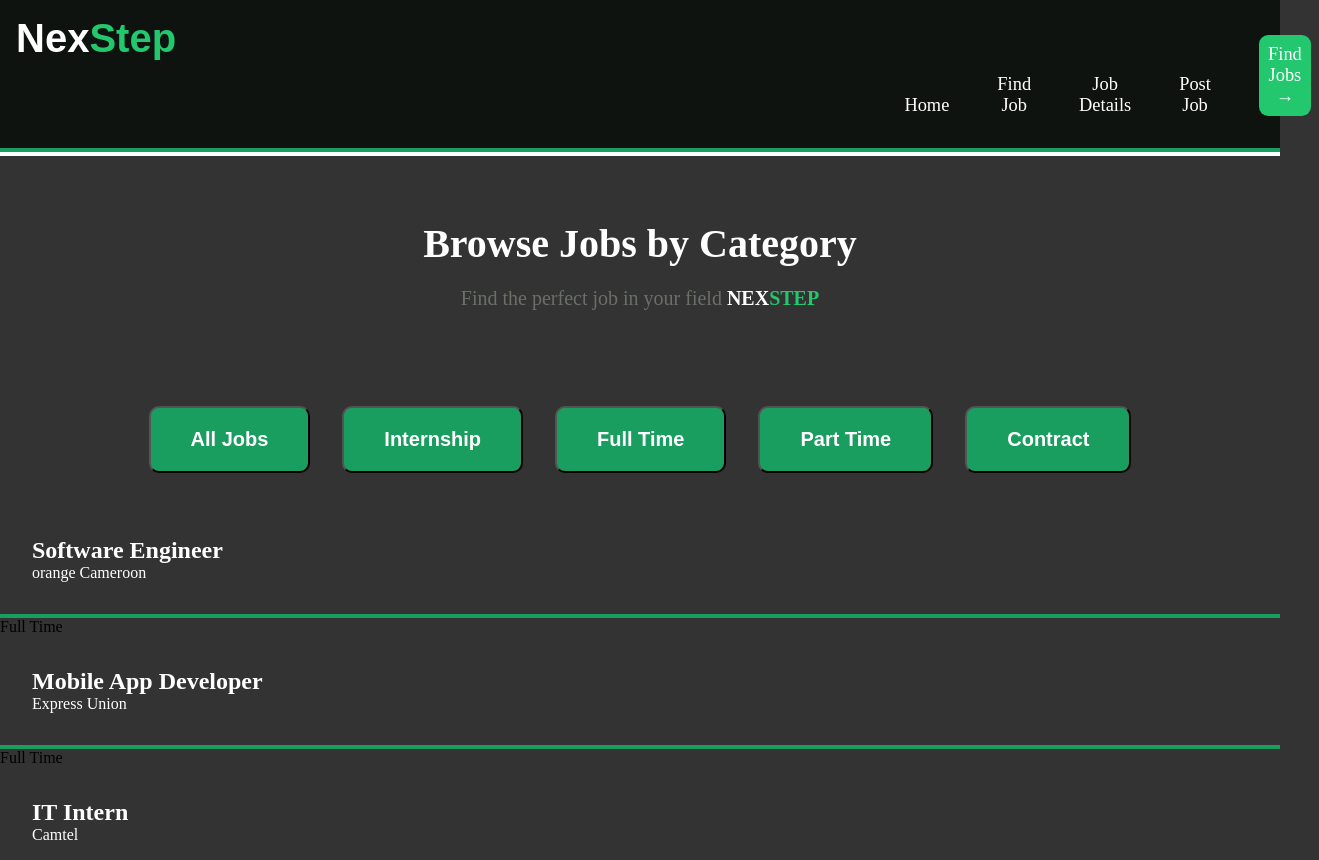
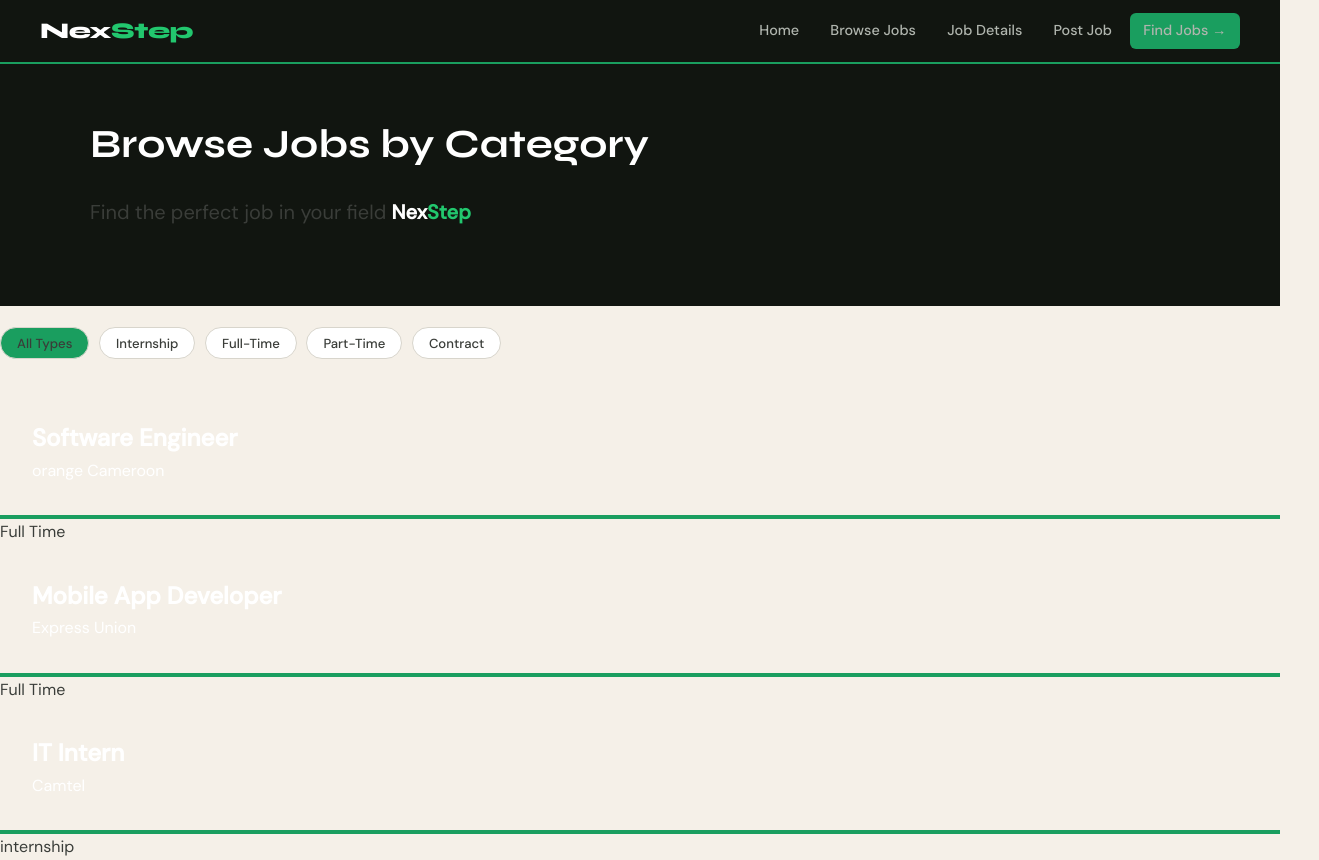
Before and after one commit to Ashusamuel/NexStep_localjob_site, a plain HTML site: page job.html in a window 1280 px wide. Shown: the top 860 px of the page, 1319 px wide, since content can reach past the window. Drawn offline with Linux system fonts and the light colour scheme.

Commit message:
I added the footer and made some changes on the css and in the html

```diff
--- /dev/null
+++ b/css/job.css
@@ -0,0 +1,223 @@
+@import url('https://fonts.googleapis.com/css2?family=Syne:wght@400;600;700;800&family=DM+Sans:ital,wght@0,300;0,400;0,500;1,300&display=swap');
+:root {
+  --green: #1a9e5f;
+  --green-light: #22c76e;
+  --green-dark: #0f6b3f;
+  --cream: #f5f0e8;
+  --dark: #111510;
+  --white: #ffffff;
+  --text: #3a3d39;;
+  --border: #d8d5cc;
+}
+
+* {
+    margin: 0;
+    padding: 0;
+    box-sizing: border-box;
+}
+html {
+     scroll-behavior: smooth;
+    }
+
+body {
+  font-family: 'DM Sans', sans-serif;
+  background: var(--cream);
+  color: var(--text);
+  min-height: 100vh;
+  line-height: 1.6;
+}
+
+/* ── NAV ── */
+nav {
+  position: sticky;
+  top: 0; z-index: 100;
+  background: var(--dark);
+  display: flex;
+  align-items: center;
+  justify-content: space-between;
+  padding: 0 2.5rem;
+  height: 64px;
+  border-bottom: 2px solid var(--green);
+}
+
+.logo-nav {
+  font-family: 'Syne', sans-serif;
+  font-weight: 800;
+  font-size: 1.4rem;
+  color: var(--white);
+  text-decoration: none;
+  letter-spacing: -0.02em;
+}
+
+.logo-nav span {
+   color: var(--green-light);
+  }
+
+.nav-links {
+   display: flex; align-items: center; gap: 0.25rem;
+  }
+
+.nav-links a {
+  color: #b0b5ae; text-decoration: none;
+  font-size: 0.9rem; font-weight: 500;
+  padding: 0.4rem 0.85rem; border-radius: 6px;
+  transition: all 0.2s;
+}
+
+.nav-links a:hover, .nav-links a.active {
+  background: rgba(34,199,110,0.12);
+  color: var(--green-light);
+}
+
+.nav-cta {
+  background: var(--green);
+  color: var(--white) ;
+  padding: 0.45rem 1.1rem ;
+  border-radius: 8px ;
+}
+.nav-cta:hover {
+    background: var(--green-light) ;
+}
+
+.hamburger {
+    display: none;
+    flex-direction: column;
+     gap: 5px;
+     cursor: pointer;
+    }
+.hamburger span {
+    width: 24px;
+    height: 2px; background: var(--white);
+    border-radius: 2px;
+    transition: 0.3s;
+}
+
+ /* End of Navigation styling */
+ /* Hero Section */
+    .hero {
+        background: var(--dark);
+        padding: 3rem 2.5rem ;
+    }
+
+    .hero-inner{
+        max-width: 1100px;
+        margin: 0 auto;
+    }
+
+    .hero .texts-1{
+        font-family: 'Syne', sans-serif;
+        color: var(--white);
+        font-size: 2.5em;
+        font-weight: bold;
+        margin-bottom: 0.5em;
+    }
+    .hero p{
+        font-size: 1.25em;
+        color: var(--text);
+        margin-bottom: 1.5em;
+        max-width: 560px;
+    }
+    .hero p .span-1{
+        color: var(--white);
+        font-weight: bold;
+    }
+    .hero p .span-2{
+        color: var(--green-light);
+        font-weight: bold;
+    }
+ /* End of Hero Section */
+    /* Job Ldirectory */
+       .tabs{
+            display: flex;
+            gap: 0.6rem;
+            flex-wrap: wrap;
+            margin-bottom: 1.75rem;
+            margin-top: 1.34rem;
+        }
+        .tabs .tab{
+            padding: 0.4rem 1rem;
+            border-radius: 100px;
+            border: 1.5px solid var(--border);
+            background: var(--white);
+            font-family: 'DM Sans', sans-serif; font-size: 0.82rem;
+            font-weight: 500;
+            color: var(--text);
+            cursor: pointer;
+            transition: all 0.2s;
+        }
+        .tabs .tab:hover, .tabs .tab.active{
+            background-color: var(--green);
+            transition: 0.3s ease-in-out; /* give a delay to the hover effect */
+        }
+    /* End of Job Ldirectory */
+    /* Job listings pages */
+        .job-left{
+            background-color: var(--cream);
+            color: var(--white);
+            width: 100%;
+            display: flex;
+            justify-content: space-between;
+            padding: 2em;
+            border-bottom: 0.25em solid var(--green);
+        }
+
+/* footer section  */
+footer {
+    background: var(--dark);
+    color: #8a8f87;
+    padding: 3rem 2.5rem 1.5rem;
+}
+
+.footer-inner {
+    max-width: 1100px;
+    margin: 0 auto;
+ }
+
+.footer-top {
+  display: grid;
+  grid-template-columns: 2fr 1fr 1fr;
+  gap: 3rem;
+  padding-bottom: 2.5rem;
+  border-bottom: 3px solid rgba(255,255,255,0.08);
+  margin-bottom: 1.5rem;
+}
+
+.footer-logo {
+  font-family: 'Syne', sans-serif;
+  font-weight: 800;
+  font-size: 1.3rem;
+  color: var(--white);
+  margin-bottom: 0.75rem;
+  display: block;
+  text-decoration: none;
+}
+.footer-logo span {
+  color: var(--green-light);
+}
+
+.footer-descrip {
+  font-size: 0.88rem;
+  line-height: 1.6;
+  max-width: 280px;
+}
+
+.footer-col a {
+  display: block;
+  color: #8a8f87;
+  text-decoration: none;
+  font-size: 0.85rem;
+  margin-bottom: 0.55rem;
+  transition: color 0.2s;
+}
+.footer-col a:hover {
+  color: var(--green-light);
+}
+
+.footer-bottom {
+  display: flex;
+  justify-content: space-between;
+  align-items: center;
+  font-size: 0.8rem;
+  flex-wrap: wrap;
+  gap: 0.5rem;
+}
--- a/job.css
+++ /dev/null
@@ -1,134 +0,0 @@
-* {
-    margin: 0;
-    padding: 0;
-    box-sizing: border-box;
-}
- body{
-    background-color: #333;
-    height: 100vh;
-    width: 100vw;
-}
- /* Navigation styling */
- .header_nav{
-    background-color: #0e130f;
-    display: flex;
-    justify-content: space-between;
-    padding: 1em;
-    border-bottom: 0.25em solid #1a9e5f;
-}
-.header_nav .navigation{
-    display: flex;
-    gap: 0.5em;;
-}
-.header_nav .navigation .logo{
-    font-size: 2.5em;
-    font-weight: bold;
-    font-family: 'Arial', sans-serif;
-}
-.header_nav .navigation .logo #logo_text{
-    color: #22c76e;
-    margin-right: 18em;
-}
-.header_nav .navigation a{
-    color: #ffffff;
-    text-decoration: none;
-    font-size: 1.15em;
-    gap: 0.5em;
-}
-/* .header_nav .navigation a:hover{
-    color: #22c76e;
-
-} */
-.header_nav .navigation a.active{ /* tells if link has been clicked */
-    color: #5922c7;
-}
-.header_nav .navigation .nav_links{
-    display: flex;
-    gap: 3em;
-    padding: 0.02em 0.02em;
-    text-align: center;
-    padding-bottom: 0.5em;
-    margin-bottom: 0.5em;
-}
-.header_nav .navigation .nav_links a:hover{
-    margin-top: 0.5em;
-    transition: 0.3s ease-in-out; /* give a delay to the hover effect */
-    height: 2.5em;
-    width: 5em;
-    text-align: center;
-    background-color: #22c76e;
-    color: #ffffff;
-    border-radius: 0.5em;
-}
-.header_nav .navigation .nav_links a{
-    display: flex;
-    align-items: flex-end; /* sets the link to the bottom of the nav bar */
-    gap: 0.5em;
-
-}
-.header_nav .navigation .nav_links a:last-child{
-    color: #ffffff;
-    background-color: #22c76e;
-    padding: 0.5em 0.5em;
-    border-radius: 0.5em;
-    margin-top: 1em;
-}
- /* End of Navigation styling */
- /* Hero Section */
-    .hero{
-        background-color: #333;
-        color: #ffffff;
-        text-align: center;
-        padding: 4em 2em;
-        border-top: 0.25em solid #ffffff;
-    }
-    .hero .texts-1{
-        font-size: 2.5em;
-        font-weight: bold;
-        margin-bottom: 0.5em;
-    }
-    .hero p{
-        font-size: 1.25em;
-        color: #6a7068;
-    }
-    .hero p .span-1{
-        color: #ffffff;
-        font-weight: bold;
-    }
-    .hero p .span-2{
-        color: #22c76e;
-        font-weight: bold;
-    }
- /* End of Hero Section */
-    /* Job Ldirectory */
-        .tabs{
-            background-color: #333;
-            padding: 2em;
-            display: flex;
-            justify-content: center;
-            gap: 2em;
-        }
-        .tabs .tab{
-            background-color: #1a9e5f;
-            color: #ffffff;
-            padding: 1em 2em;
-            border-radius: 0.5em;
-            font-size: 1.25em;
-            font-weight: bold;
-            cursor: pointer;
-        }
-        .tabs .tab:hover{
-            background-color: #22c76e;
-            transition: 0.3s ease-in-out; /* give a delay to the hover effect */
-        }
-    /* End of Job Ldirectory */
-    /* Job listings pages */
-        .job-left{
-            background-color: #333;
-            color: #ffffff;
-            width: 100%;
-            display: flex;
-            justify-content: space-between;
-            padding: 2em;
-            border-bottom: 0.25em solid #1a9e5f;
-        }
--- a/job.html
+++ b/job.html
@@ -3,23 +3,22 @@
 <head>
     <meta charset="UTF-8">
     <meta name="viewport" content="width=device-width, initial-scale=1.0">
-    <title>Job page| Employment website</title>
-    <link rel="stylesheet" href="job.css">
+    <title>Find Jobs | NexStep</title>
+    <link rel="stylesheet" href="/css/job.css">
 </head>
 <body>
-    <!-- Header and Navigation -->
-<header class="header_nav">
-    <nav class="navigation">
-        <a href="home.html" class="logo">Nex<span id="logo_text">Step</span></a>
+   <!-- Header and Navigation -->
+<header>
+    <nav>
+        <a href="home.html" class="logo-nav">Nex<span>Step</span></a>
 
-        <div class="nav_links">
+        <div class="nav-links" id="navLinks">
             <a href="home.html">Home</a>
-            <a href="job.html">Find Job</a>
+            <a href="job.html">Browse Jobs</a>
             <a href="details.html">Job Details</a>
             <a href="employer.html">Post Job</a>
             <a href="job.html" class="nav-cta btn">Find Jobs →</a>
         </div>
-
         <!-- Hamburger-->
         <div class="hamburger" id="hamburger">
             <span></span>
@@ -29,23 +28,27 @@
     </nav>
 </header>
     <!-- End of Header and Navigation -->
+
     <!-- Hero Section -->
+    <div class="hero">
+        <div class="hero-inner">
+        <h2 class="texts-1">Browse Jobs by Category</h2>
+        <p>Find the perfect job in your field  <span class="span-1">Nex</span><span class="span-2">Step</span></p>
+        </div>
+    </div>
+    <!-- End of Hero Section -->
 
-    <section class="hero">
-        <h2 class="texts-1">Browse Jobs by Category</h2>
-        <p>Find the perfect job in your field  <span class="span-1">NEX</span><span class="span-2">STEP</span></p>
+    <!--Add a search bar with a dropdown of locations-->
+     <!-- Job Ldirectory -->
+    <div class="tabs">
+        <button class="tab active">All Types</button>
+        <button class="tab">Internship</button>
+        <button class="tab">Full-Time</button>
+        <button class="tab">Part-Time</button>
+        <button class="tab">Contract</button>
+    </div>
+    <!-- End of Job Ldirectory -->
 
-    </section>
-    <!-- End of Hero Section -->
-     <!-- Job Ldirectory -->
-    <section class="tabs">
-        <button class="tab active">All Jobs</button>
-        <button class="tab">Internship</button>
-        <button class="tab">Full Time</button>
-        <button class="tab">Part Time</button>
-        <button class="tab">Contract</button>
-    </section>
-    <!-- End of Job Ldirectory -->
      <!-- Job Listings page-->
     <section>
             <div class="job-left">
@@ -198,11 +201,28 @@
         </div>
     </section>
     <!--End of job listing page-->
-    <footer>
-    <div class="footer">
-    <p>&copy; 2025 Mywebsite. All rights reserved. </p>
-    <p>info@netstep.com</p>
+
+    <!-- Footer -->
+<footer>
+    <div class="footer-inner">
+        <div class="footer-top">
+            <div>
+                <a href="home.html" class="footer-logo">Nex<span>Step</span></a>
+                <p class="footer-descrip">Connecting skilled youth with local employers in Buea.</p>
+            </div>
+            <div class="footer-col">
+                <h4>Platform</h4>
+                <a href="job.html">Browse Jobs</a>
+                <a href="employer.html">Post a Job</a>
+            </div>
+        </div>
+        <div class="footer-bottom">
+            <span>© 2026 NexStep. Made with innovation in Buea, Cameroon.</span>
+        </div>
     </div>
-    </footer>
+
+</footer>
+<!-- JavaScript link-->
+<script src="js/script.js"></script>
 </body>
 </html>
```
